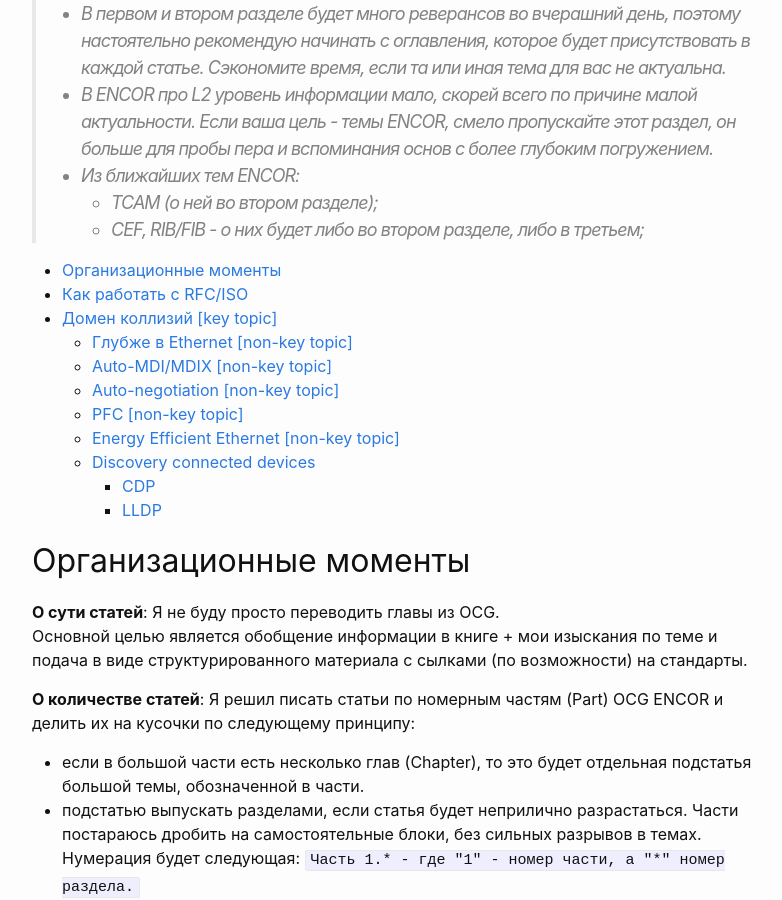
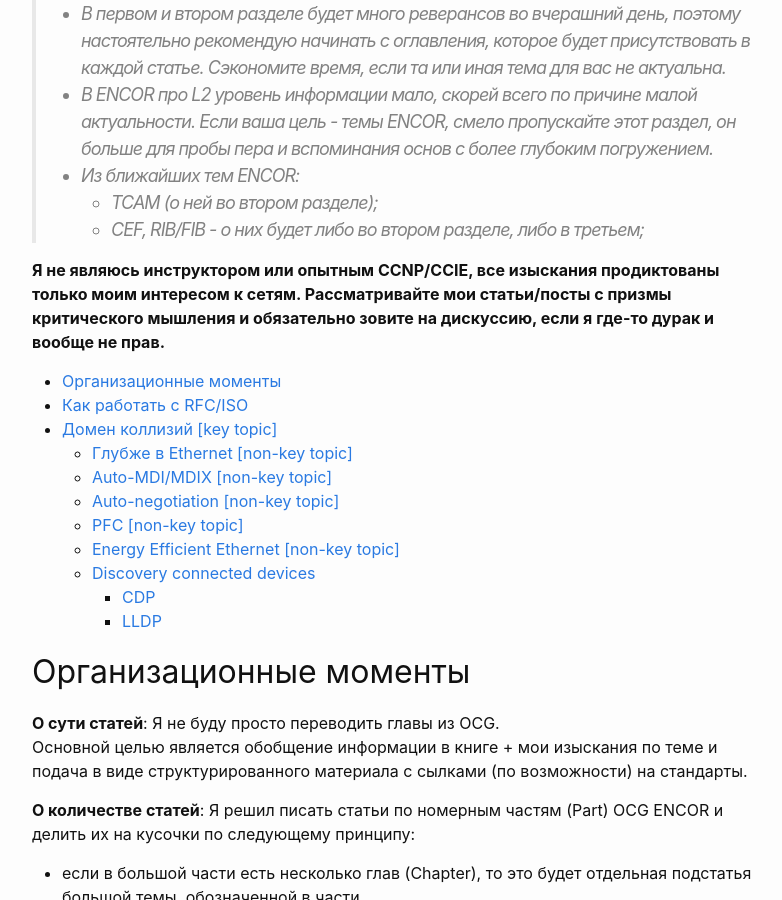
Before and after one commit to woohung/woohung.github.io, a Jekyll site: the page built from _posts/2022-05-08-Часть-1.0-Ethernet-concepts.md, in a window 1280 px wide and 900 px high, scrolled down 1121 px. Shown: the whole window, without its empty margins (238-1020 px from the left). Built offline with Jekyll 4.4.1, drawn with Linux system fonts in a browser that asks for light colours.

Commit message:
Update 2022-05-08-Часть-1.0-Ethernet-concepts.md

```diff
--- a/_posts/2022-05-08-Часть-1.0-Ethernet-concepts.md
+++ b/_posts/2022-05-08-Часть-1.0-Ethernet-concepts.md
@@ -26,6 +26,8 @@
 > - Из ближайших тем ENCOR:
 > 	- TCAM (о ней во втором разделе);
 > 	- CEF, RIB/FIB - о них будет либо во втором разделе, либо в третьем;
+
+**Я не являюсь инструктором или опытным CCNP/CCIE, все изыскания продиктованы только моим интересом к сетям. Рассматривайте мои статьи/посты с призмы критического мышления и обязательно зовите на дискуссию, если я где-то дурак и вообще не прав.**
 
 <!-- vscode-markdown-toc -->
 * [Организационные моменты](#org)
```
